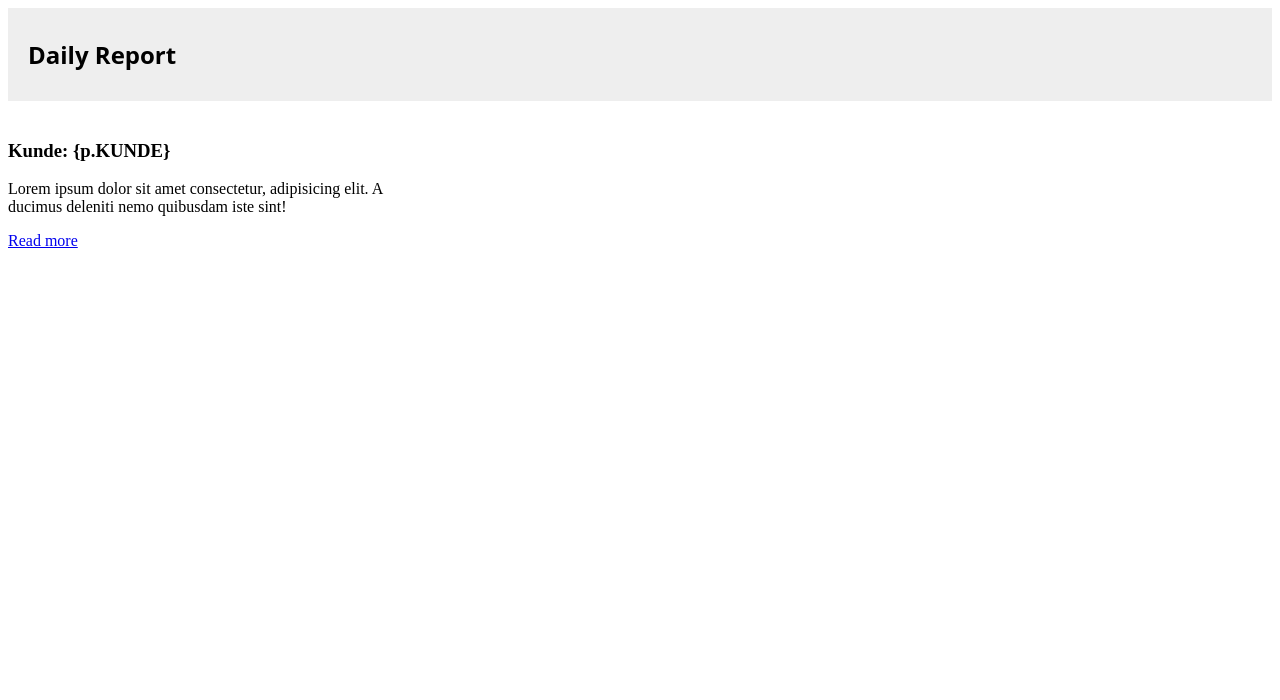
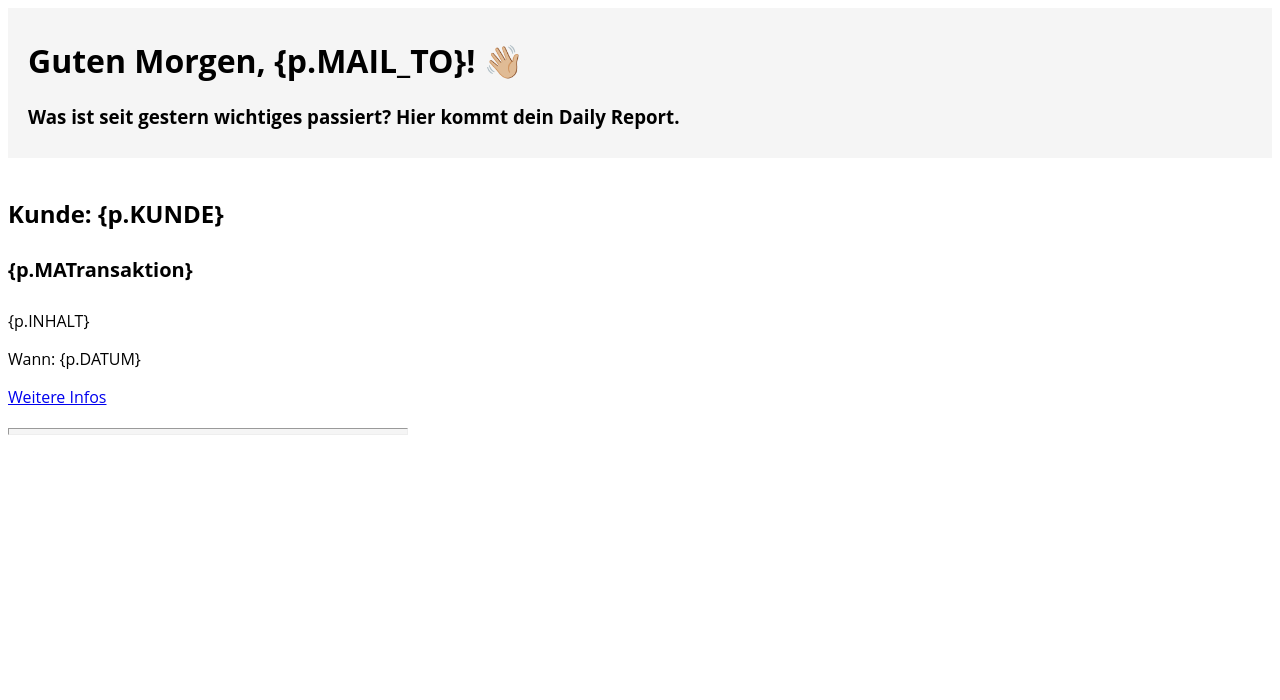
Before and after one commit to therealchrisbrown/twitter-post-scraper, a plain HTML site: page index.html in a window 1280 px wide. Drawn offline with Linux system fonts and the light colour scheme.

Commit message:
mail template

```diff
--- a/index.html
+++ b/index.html
@@ -1,17 +1,22 @@
 <!DOCTYPE html>
 <html>
     <body>
-        <div style="background-color:#eee;padding:10px 20px;">
-            <h2 style="font-family:Open Sans, 'Times New Roman', Times, serif;color#454349;">Daily Report</h2>
+        <div style="background-color:#f5f5f5;padding:10px 20px;">
+            <h1 style="font-family:Open Sans, 'Open Sans', Times, serif;">Guten Morgen, {p.MAIL_TO}! <span>&#128075;&#127996;</span></h1>
+            <h3 style="font-family:Open Sans, 'Open Sans', Times, serif;">Was ist seit gestern wichtiges passiert? Hier kommt dein Daily Report.</h3>
         </div>
-        <div style="padding:20px 0px">
+        <div style="font-family:Open Sans, 'Open Sans', Times, serif;padding:15px 0px">
             <div style="height: 500px;width:400px">
                 <div style="text-align:left;">
-                    <h3>Kunde: {p.KUNDE}</h3>
-                    <p>Lorem ipsum dolor sit amet consectetur, adipisicing elit. A ducimus deleniti nemo quibusdam iste sint!</p>
-                    <a href="#">Read more</a>
+                    <h3 style="font-size:24px">Kunde: {p.KUNDE}</h3>
+                    <h4 style="font-size:20px">{p.MATransaktion}</h4>
+                    <p style="font-size:16px">{p.INHALT} </p>
+                    <p style="font-size:16px"> Wann: {p.DATUM}</p>
+                    <a href={p.QUELLE}>Weitere Infos</a>
                 </div>
+                <hr style="background-color:#f5f5f5;height:5px;margin:20px 0px;">
             </div>
+
         </div>
     </body>
 </html>
```
